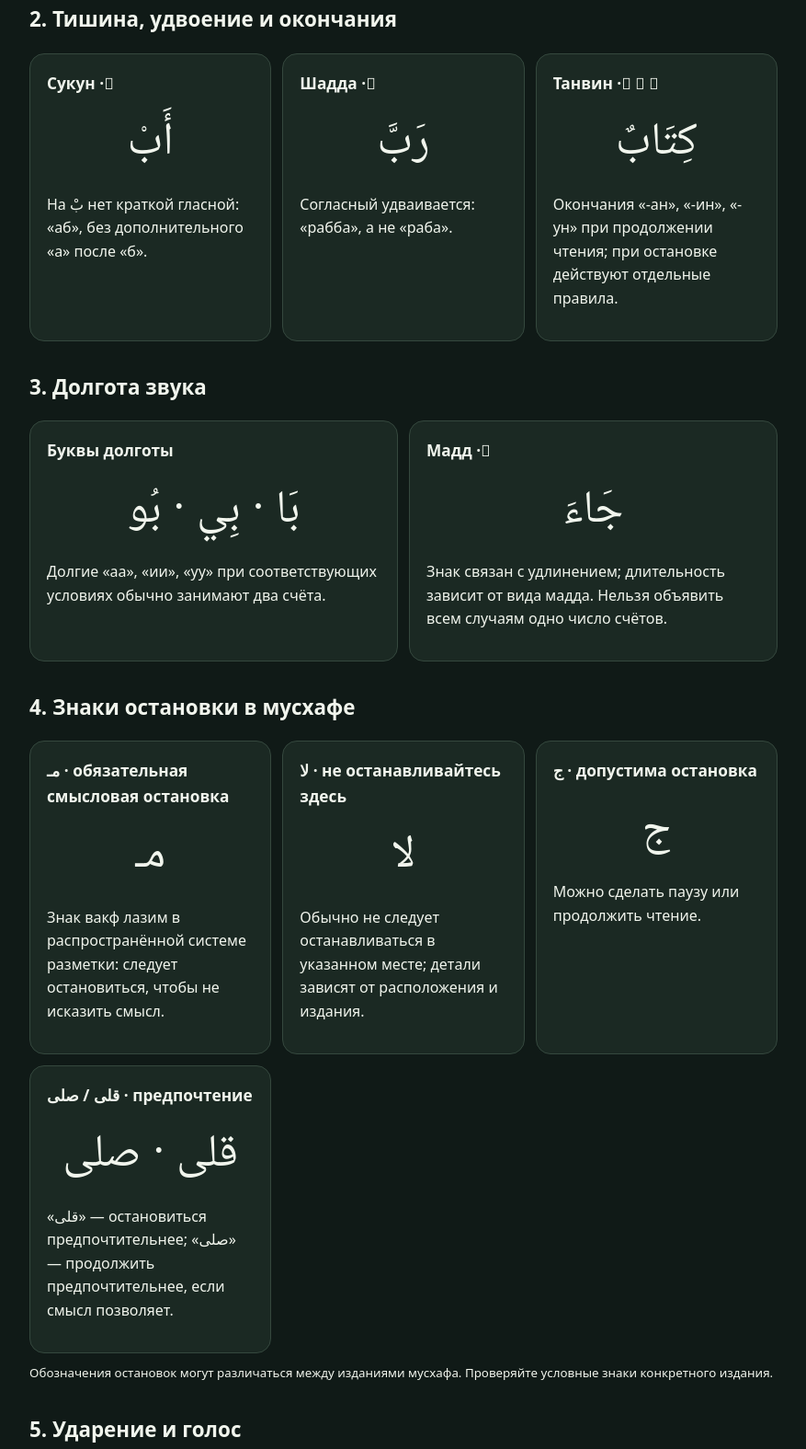
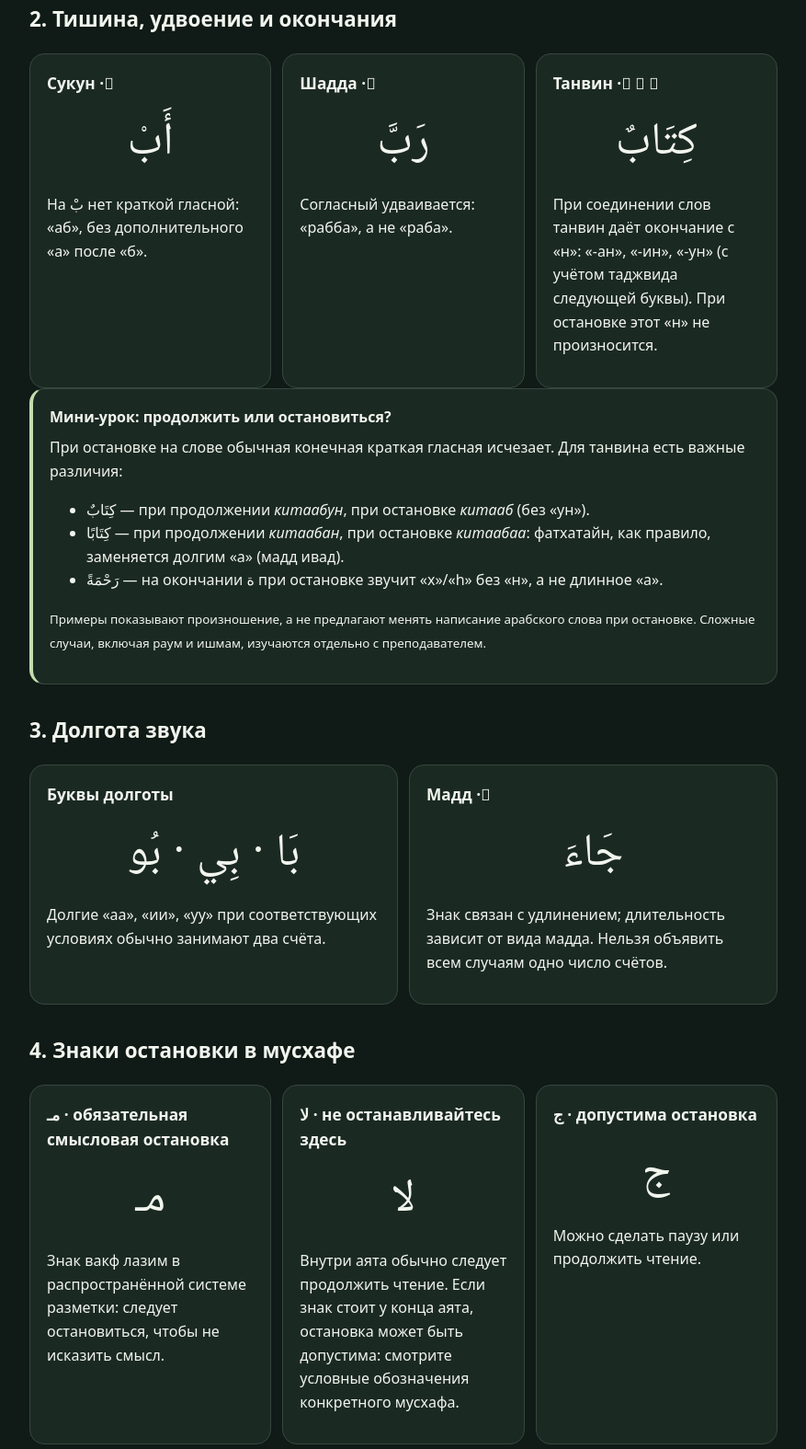
Before and after one commit to NaFaS-Bek/talab-al-haqq, a plain HTML site: page arabic-reading-signs.html in a window 1280 px wide. Shown: the part 3322-4897 px from the top of the page at 92% size, without its empty margins (201-1078 px from the left). Drawn offline with Linux system fonts and the light colour scheme.

Commit message:
Clarify tanween stopping examples and la waqf exception in Arabic lesson

```diff
--- a/arabic-reading-signs.html
+++ b/arabic-reading-signs.html
@@ -45,7 +45,17 @@
 <section class="lesson" aria-labelledby="others"><h2 id="others">2. Тишина, удвоение и окончания</h2><div class="grid">
 <article class="card"><h3>Сукун · ْ</h3><span class="arabic" lang="ar">أَبْ</span><p>На <span lang="ar">بْ</span> нет краткой гласной: «аб», без дополнительного «а» после «б».</p></article>
 <article class="card"><h3>Шадда · ّ</h3><span class="arabic" lang="ar">رَبَّ</span><p>Согласный удваивается: «рабба», а не «раба».</p></article>
-<article class="card"><h3>Танвин · ً ٍ ٌ</h3><span class="arabic" lang="ar">كِتَابٌ</span><p>Окончания «-ан», «-ин», «-ун» при продолжении чтения; при остановке действуют отдельные правила.</p></article>
+<article class="card"><h3>Танвин · ً ٍ ٌ</h3><span class="arabic" lang="ar">كِتَابٌ</span><p>При соединении слов танвин даёт окончание с «н»: «-ан», «-ин», «-ун» (с учётом таджвида следующей буквы). При остановке этот «н» не произносится.</p></article>
+</div>
+<div class="note" id="waqfExamples" aria-label="Примеры произношения при остановке">
+<strong>Мини-урок: продолжить или остановиться?</strong>
+<p>При остановке на слове обычная конечная краткая гласная исчезает. Для танвина есть важные различия:</p>
+<ul>
+<li><span lang="ar" dir="rtl">كِتَابٌ</span> — при продолжении <em>китаабун</em>, при остановке <em>китааб</em> (без «ун»).</li>
+<li><span lang="ar" dir="rtl">كِتَابًا</span> — при продолжении <em>китаабан</em>, при остановке <em>китаабаа</em>: фатхатайн, как правило, заменяется долгим «а» (мадд ивад).</li>
+<li><span lang="ar" dir="rtl">رَحْمَةً</span> — на окончании ة при остановке звучит «х»/«h» без «н», а не длинное «а».</li>
+</ul>
+<p><small>Примеры показывают произношение, а не предлагают менять написание арабского слова при остановке. Сложные случаи, включая раум и ишмам, изучаются отдельно с преподавателем.</small></p>
 </div></section>
 <section class="lesson" aria-labelledby="length"><h2 id="length">3. Долгота звука</h2><div class="grid">
 <article class="card"><h3>Буквы долготы</h3><span class="arabic" lang="ar">بَا · بِي · بُو</span><p>Долгие «аа», «ии», «уу» при соответствующих условиях обычно занимают два счёта.</p></article>
@@ -53,7 +63,7 @@
 </div></section>
 <section class="lesson" aria-labelledby="stops"><h2 id="stops">4. Знаки остановки в мусхафе</h2><div class="grid">
 <article class="card"><h3>مـ · обязательная смысловая остановка</h3><span class="arabic" lang="ar">مـ</span><p>Знак вакф лазим в распространённой системе разметки: следует остановиться, чтобы не исказить смысл.</p></article>
-<article class="card"><h3>لا · не останавливайтесь здесь</h3><span class="arabic" lang="ar">لا</span><p>Обычно не следует останавливаться в указанном месте; детали зависят от расположения и издания.</p></article>
+<article class="card"><h3>لا · не останавливайтесь здесь</h3><span class="arabic" lang="ar">لا</span><p>Внутри аята обычно следует продолжить чтение. Если знак стоит у конца аята, остановка может быть допустима: смотрите условные обозначения конкретного мусхафа.</p></article>
 <article class="card"><h3>ج · допустима остановка</h3><span class="arabic" lang="ar">ج</span><p>Можно сделать паузу или продолжить чтение.</p></article>
 <article class="card"><h3>قلى / صلى · предпочтение</h3><span class="arabic" lang="ar">قلى · صلى</span><p>«قلى» — остановиться предпочтительнее; «صلى» — продолжить предпочтительнее, если смысл позволяет.</p></article>
 </div><p><small>Обозначения остановок могут различаться между изданиями мусхафа. Проверяйте условные знаки конкретного издания.</small></p></section>
@@ -62,7 +72,7 @@
 <p>В следующих уроках полезно изучить махаридж (место образования букв), гунну (назализацию), калькаля, ихфа, идгам, иклаб, виды мадда и правила вакфа — с проверенными аудиопримерами.</p>
 </section>
 <section class="quiz" aria-labelledby="check"><h2 id="check">Проверь себя</h2><p id="question">Что означает шадда ( ّ )?</p><div class="answers" id="answers"><button type="button" data-correct="false">Повысить тон голоса</button><button type="button" data-correct="true">Удвоить согласный</button><button type="button" data-correct="false">Сделать длинную паузу</button></div><p class="feedback" id="feedback" role="status" aria-live="polite"></p><button type="button" id="again" hidden>Повторить вопрос</button></section>
-<h2>Учебные материалы</h2><p>Описание базовых знаков и правил можно сверять с учебными руководствами по таджвиду: <a href="https://d1.islamhouse.com/data/en/ih_books/single2/en-tajweed-sahih-international.pdf" target="_blank" rel="noopener noreferrer">Introduction to Tajweed</a> и <a href="https://qubaquran.com/learn-arabic/lesson/quran-signs" target="_blank" rel="noopener noreferrer">Signs of the Quran Script</a>; для звуков букв — <a href="https://hcmc.uvic.ca/eol/arabic/consonants/consonants_pres.htm" target="_blank" rel="noopener noreferrer">Arabic Alphabet: Consonants (University of Victoria)</a> и <a href="https://human.libretexts.org/Bookshelves/Languages/Arabic/Arabic_Level_One/04%253A_Chapter_Four-_Introduce_Self/4.02%253A_Letter_Waw-" target="_blank" rel="noopener noreferrer">Letter Waw (LibreTexts)</a>. Урок носит вводный характер, не является сертификатом правильности чтения.</p>
+<h2>Учебные материалы</h2><p>Описание базовых знаков и правил можно сверять с учебными руководствами по таджвиду: <a href="https://d1.islamhouse.com/data/en/ih_books/single2/en-tajweed-sahih-international.pdf" target="_blank" rel="noopener noreferrer">Introduction to Tajweed</a> и <a href="https://qubaquran.com/learn-arabic/lesson/quran-signs" target="_blank" rel="noopener noreferrer">Signs of the Quran Script</a>; о правилах остановки см. <a href="https://ilmlibrary.org/quran/tajweed/waqf" target="_blank" rel="noopener noreferrer">Waqf (Ilm Library)</a> и <a href="https://www.learningquraan.co.uk/guides/tajweed-rules/waqf-signs/" target="_blank" rel="noopener noreferrer">Waqf Signs (Learning Quraan)</a>; для звуков букв — <a href="https://hcmc.uvic.ca/eol/arabic/consonants/consonants_pres.htm" target="_blank" rel="noopener noreferrer">Arabic Alphabet: Consonants (University of Victoria)</a> и <a href="https://human.libretexts.org/Bookshelves/Languages/Arabic/Arabic_Level_One/04%253A_Chapter_Four-_Introduce_Self/4.02%253A_Letter_Waw-" target="_blank" rel="noopener noreferrer">Letter Waw (LibreTexts)</a>. Урок носит вводный характер, не является сертификатом правильности чтения.</p>
 </main><footer>Талаб аль-Хакк · Учимся читать внимательно и без догадок</footer>
 <script>
 const answers=document.getElementById('answers'), feedback=document.getElementById('feedback'), again=document.getElementById('again');
```
